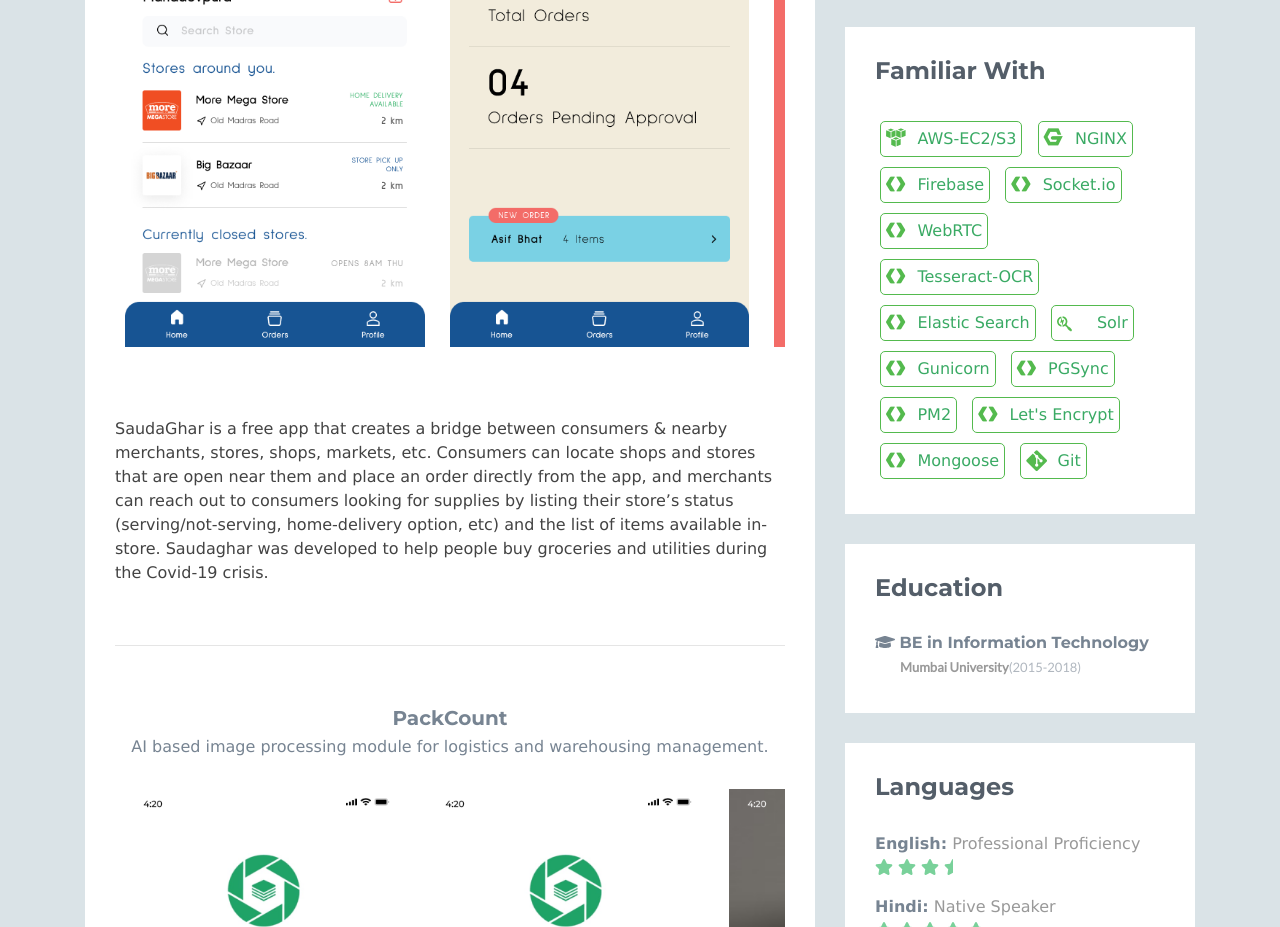
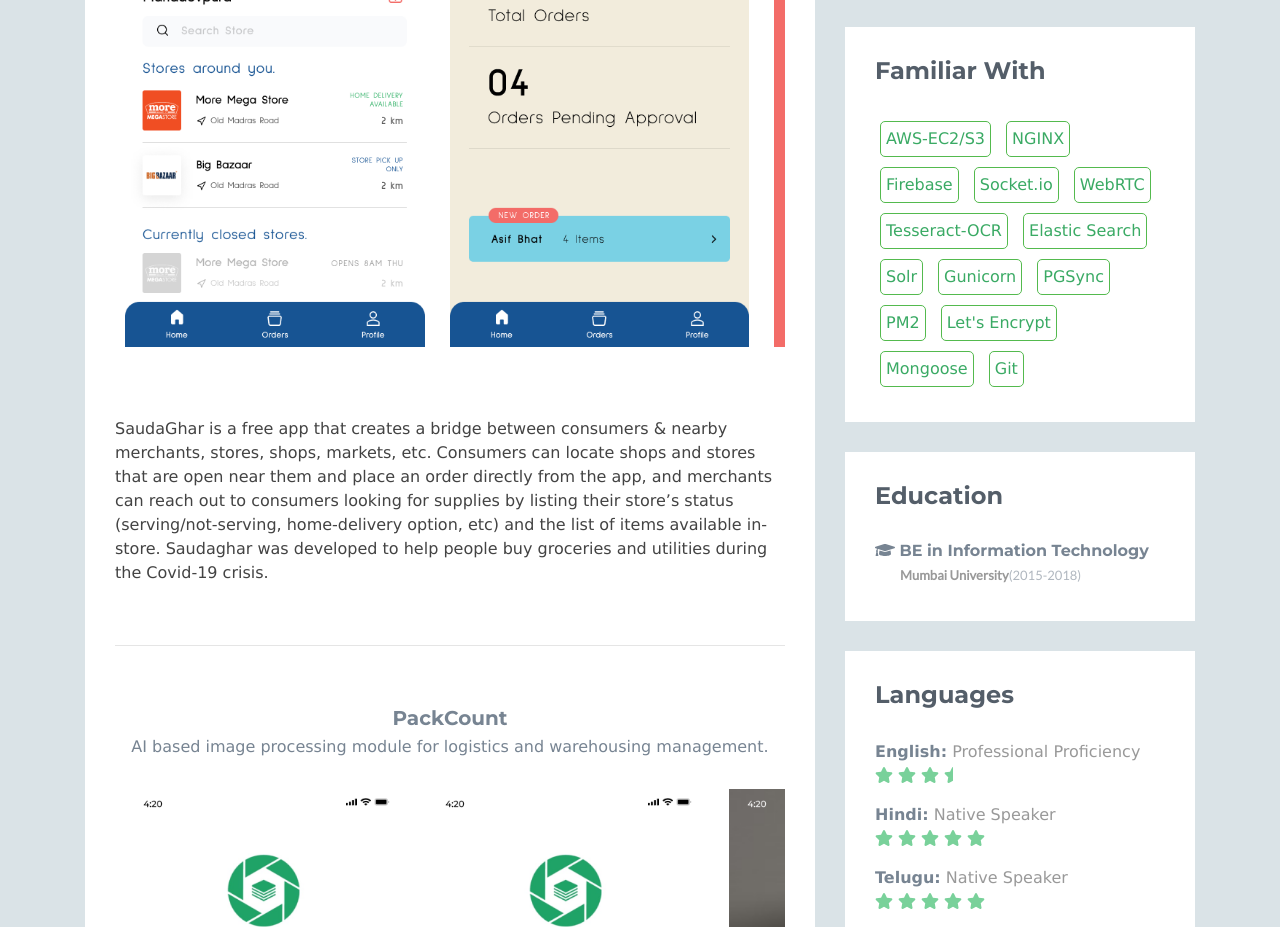
Before and after one commit to kp67201/http-kp67201.github.io-, a plain HTML site: page index.html in a window 1280 px wide. Shown: the part 1024-1951 px from the top of the page. Drawn offline with nearby package versions, Linux system fonts and the light colour scheme; no server answers; a script that the page names is missing; some icons are missing.

Commit message:
removed skills icon

```diff
--- a/index.html
+++ b/index.html
@@ -1011,99 +1011,99 @@
                             </div> -->
 
                             <div class="techicon">
-                                <span class="icon-aws fa-lg"
-                                    style=" vertical-align: middle; color:#54ba4e; padding-right:5px;"></span>
+                                <!-- <span class="icon-aws fa-lg"
+                                    style=" vertical-align: middle; color:#54ba4e; padding-right:5px;"></span> -->
                                 <span class="my-text"><a href="https://aws.amazon.com/" target="_blank"
                                         rel="noopener noreferrer">AWS-EC2/S3</a></span>
                             </div>
 
                             <div class="techicon">
-                                <span class="icon-nginx fa-lg"
-                                    style=" vertical-align: middle; color:#54ba4e; padding-right:5px;"></span>
+                                <!-- <span class="icon-nginx fa-lg"
+                                    style=" vertical-align: middle; color:#54ba4e; padding-right:5px;"></span> -->
                                 <span class="my-text"><a href="https://www.nginx.com/" target="_blank"
                                         rel="noopener noreferrer">NGINX</a></span>
                             </div>
 
                             <div class="techicon">
-                                <span class="icon-google-developers fa-lg"
-                                    style=" vertical-align: middle; color:#54ba4e; padding-right:5px;"></span>
+                                <!-- <span class="icon-google-developers fa-lg"
+                                    style=" vertical-align: middle; color:#54ba4e; padding-right:5px;"></span> -->
                                 <span class="my-text"><a href="#" target="_blank"
                                         rel="noopener noreferrer">Firebase</a></span>
                             </div>
 
                             <div class="techicon">
-                                <span class="icon-google-developers fa-lg"
-                                    style=" vertical-align: middle; color:#54ba4e; padding-right:5px;"></span>
+                                <!-- <span class="icon-google-developers fa-lg"
+                                    style=" vertical-align: middle; color:#54ba4e; padding-right:5px;"></span> -->
                                 <span class="my-text"><a href="#" target="_blank"
                                         rel="noopener noreferrer">Socket.io</a></span>
                             </div>
 
                             <div class="techicon">
-                                <span class="icon-google-developers fa-lg"
-                                    style=" vertical-align: middle; color:#54ba4e; padding-right:5px;"></span>
+                                <!-- <span class="icon-google-developers fa-lg"
+                                    style=" vertical-align: middle; color:#54ba4e; padding-right:5px;"></span> -->
                                 <span class="my-text"><a href="#" target="_blank"
                                         rel="noopener noreferrer">WebRTC</a></span>
                             </div>
 
                             <div class="techicon">
-                                <span class="icon-google-developers fa-lg"
-                                    style=" vertical-align: middle; color:#54ba4e; padding-right:5px;"></span>
+                                <!-- <span class="icon-google-developers fa-lg"
+                                    style=" vertical-align: middle; color:#54ba4e; padding-right:5px;"></span> -->
                                 <span class="my-text"><a href="#" target="_blank"
                                         rel="noopener noreferrer">Tesseract-OCR</a></span>
                             </div>
 
                             <div class="techicon">
-                                <span class="icon-google-developers fa-lg"
-                                    style=" vertical-align: middle; color:#54ba4e; padding-right:5px;"></span>
+                                <!-- <span class="icon-google-developers fa-lg"
+                                    style=" vertical-align: middle; color:#54ba4e; padding-right:5px;"></span> -->
                                 <span class="my-text"><a href="#" target="_blank" rel="noopener noreferrer">Elastic
                                         Search</a></span>
                             </div>
 
                             <div class="techicon">
-                                <span class="fab fa-searchengin fa-lg"
-                                    style=" vertical-align: middle; color:#54ba4e; padding-right:5px;"></span>
+                                <!-- <span class="fab fa-searchengin fa-lg"
+                                    style=" vertical-align: middle; color:#54ba4e; padding-right:5px;"></span> -->
                                 <span class="my-text"><a href="https://solr.apache.org/" target="_blank"
                                         rel="noopener noreferrer">Solr</a></span>
                             </div>
 
                             <div class="techicon">
-                                <span class="icon-google-developers fa-lg"
-                                    style=" vertical-align: middle; color:#54ba4e; padding-right:5px;"></span>
+                                <!-- <span class="icon-google-developers fa-lg"
+                                    style=" vertical-align: middle; color:#54ba4e; padding-right:5px;"></span> -->
                                 <span class="my-text"><a href="#" target="_blank"
                                         rel="noopener noreferrer">Gunicorn</a></span>
                             </div>
 
                             <div class="techicon">
-                                <span class="icon-google-developers fa-lg"
-                                    style=" vertical-align: middle; color:#54ba4e; padding-right:5px;"></span>
+                                <!-- <span class="icon-google-developers fa-lg"
+                                    style=" vertical-align: middle; color:#54ba4e; padding-right:5px;"></span> -->
                                 <span class="my-text"><a href="#" target="_blank"
                                         rel="noopener noreferrer">PGSync</a></span>
                             </div>
 
                             <div class="techicon">
-                                <span class="icon-google-developers fa-lg"
-                                    style=" vertical-align: middle; color:#54ba4e; padding-right:5px;"></span>
+                                <!-- <span class="icon-google-developers fa-lg"
+                                    style=" vertical-align: middle; color:#54ba4e; padding-right:5px;"></span> -->
                                 <span class="my-text"><a href="#" target="_blank"
                                         rel="noopener noreferrer">PM2</a></span>
                             </div>
 
                             <div class="techicon">
-                                <span class="icon-google-developers fa-lg"
-                                    style=" vertical-align: middle; color:#54ba4e; padding-right:5px;"></span>
+                                <!-- <span class="icon-google-developers fa-lg"
+                                    style=" vertical-align: middle; color:#54ba4e; padding-right:5px;"></span> -->
                                 <span class="my-text"><a href="#" target="_blank" rel="noopener noreferrer">Let's
                                         Encrypt</a></span>
                             </div>
 
                             <div class="techicon">
-                                <span class="icon-google-developers fa-lg"
-                                    style=" vertical-align: middle; color:#54ba4e; padding-right:5px;"></span>
+                                <!-- <span class="icon-google-developers fa-lg"
+                                    style=" vertical-align: middle; color:#54ba4e; padding-right:5px;"></span> -->
                                 <span class="my-text"><a href="#" target="_blank"
                                         rel="noopener noreferrer">Mongoose</a></span>
                             </div>
 
                             <div class="techicon">
-                                <span class="icon-git fa-lg"
-                                    style=" vertical-align: middle; color:#54ba4e; padding-right:5px;"></span>
+                                <!-- <span class="icon-git fa-lg"
+                                    style=" vertical-align: middle; color:#54ba4e; padding-right:5px;"></span> -->
                                 <span class="my-text"><a href="https://git-scm.com/" target="_blank"
                                         rel="noopener noreferrer">Git</a></span>
                             </div>
```
